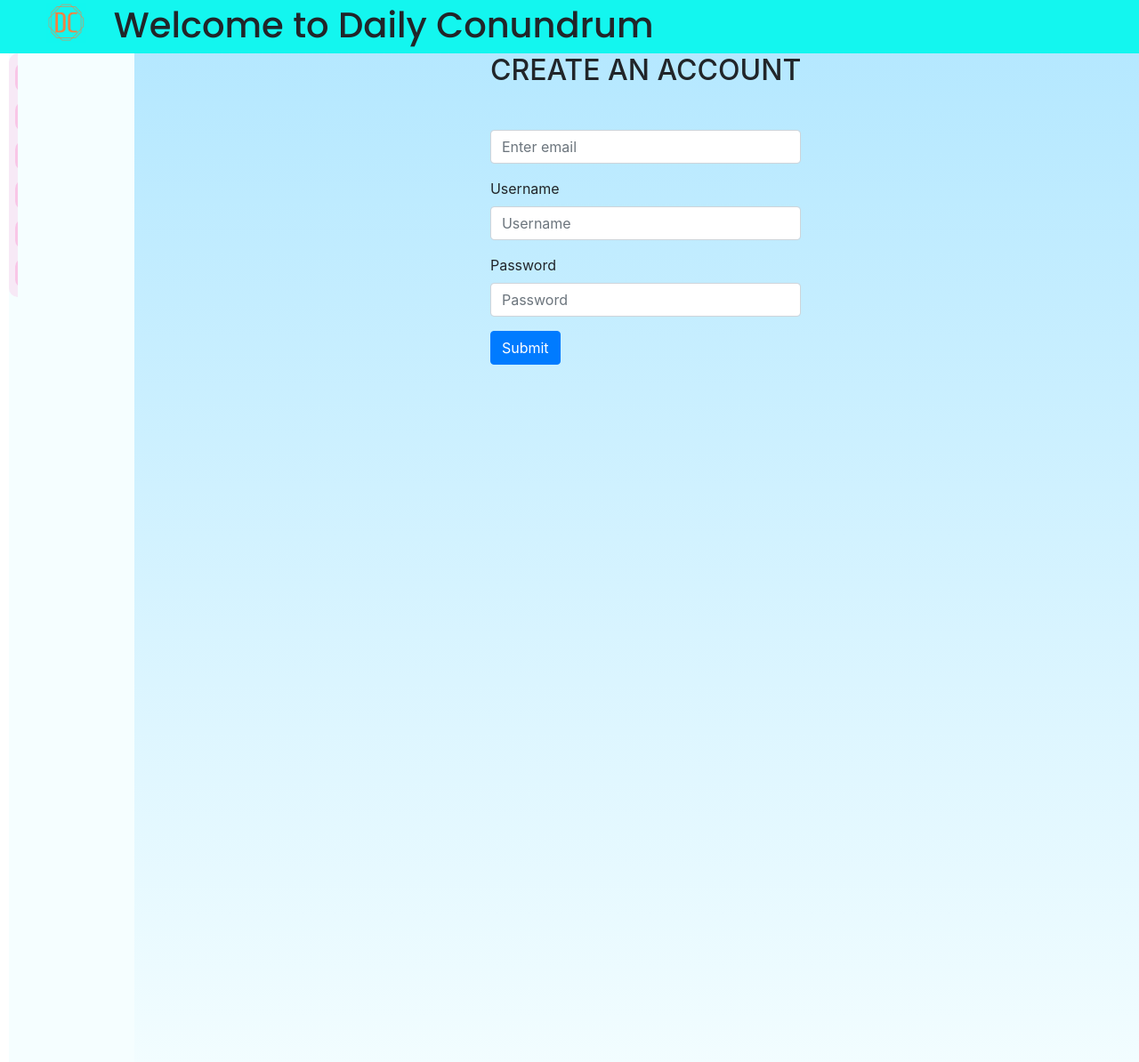
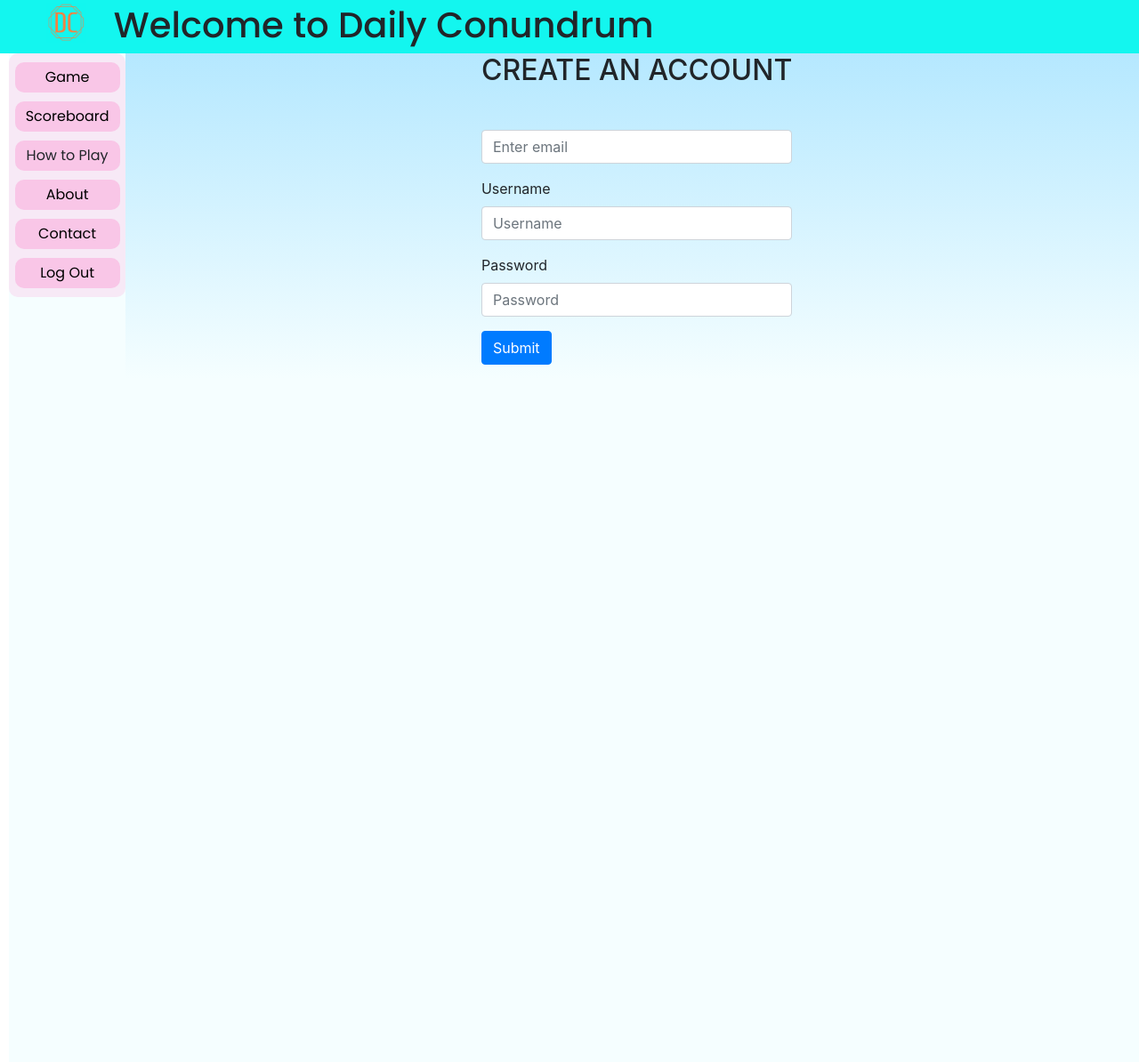
Before and after one commit to GT-XVII/DailyConundrum, a Flask app: page /register in a window 1280 px wide. Shown: the whole page at 89% size. Run offline with Flask 3, Linux system fonts and the light colour scheme.

Commit message:
Trying to fix register layout I made but I made it even hard for myself to fix xD

```diff
--- a/templates/register.html
+++ b/templates/register.html
@@ -5,8 +5,7 @@
 {% endblock %}
 
 {% block content %}
-<div class="frame">
-  <div class="whiteSpaceMenu"></div>
+<div class="frame1">
   <div class="bodyContainer">
     <form method="post" action="/register">
       <div class="form-group">
```
